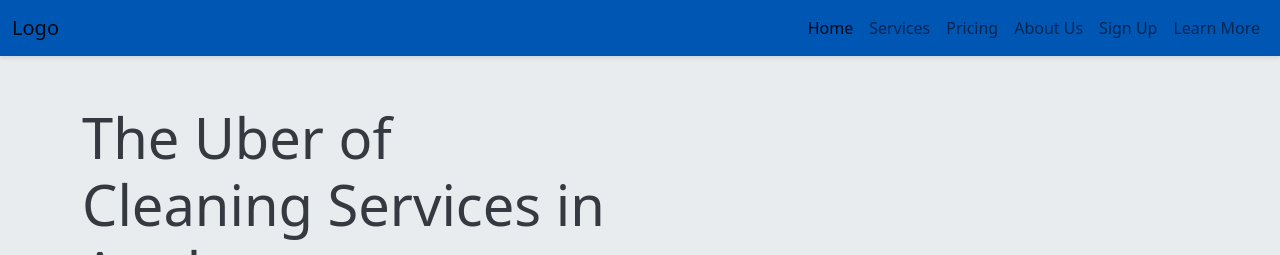
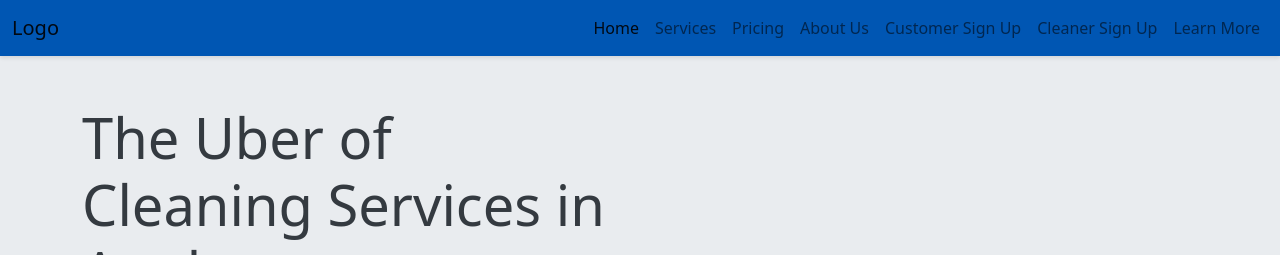
Before and after one commit to JesseRoss001/Anglesey-Cleaners, a Django app: page / in a window 1280 px wide. Shown: the top 255 px of the page. Run offline with Django 5.2, Linux system fonts and the light colour scheme; some libraries are stand-ins or nearby versions.

Commit message:
Update html with links to signup forms

```diff
--- a/cleaning_agency/users/templates/users/cleaner_signup.html
+++ b/cleaning_agency/users/templates/users/cleaner_signup.html
@@ -1,10 +1,11 @@
+
 <!DOCTYPE html>
 <html lang="en">
 <head>
     <meta charset="UTF-8">
     <meta name="viewport" content="width=device-width, initial-scale=1.0">
     <title>Cleaner Signup</title>
-    <link rel="stylesheet" href="{% static 'css/styles.css' %}">
+
 </head>
 <body>
     <h1>Cleaner Signup</h1>
--- a/cleaning_agency/users/templates/users/customer_signup.html
+++ b/cleaning_agency/users/templates/users/customer_signup.html
@@ -4,7 +4,7 @@
     <meta charset="UTF-8">
     <meta name="viewport" content="width=device-width, initial-scale=1.0">
     <title>Customer Signup</title>
-    <link rel="stylesheet" href="{% static 'css/styles.css' %}">  </head>
+     </head>
 <body>
     <h1>Customer Signup</h1>
     <form method="POST">
--- a/cleaning_agency/users/templates/users/home.html
+++ b/cleaning_agency/users/templates/users/home.html
@@ -100,8 +100,13 @@ footer a:hover {
           <li class="nav-item">
             <a class="nav-link" href="#">About Us</a>
           </li>
+          <!-- Customer Signup Link -->
           <li class="nav-item">
-            <a class="nav-link" href="#">Sign Up</a>
+            <a class="nav-link" href="{% url 'customer_signup' %}">Customer Sign Up</a>
+          </li>
+          <!-- Cleaner Signup Link -->
+          <li class="nav-item">
+            <a class="nav-link" href="{% url 'cleaner_signup' %}">Cleaner Sign Up</a>
           </li>
           <li class="nav-item">
             <a class="nav-link" href="#">Learn More</a>
@@ -111,6 +116,7 @@ footer a:hover {
     </div>
   </nav>
 
+
   <!-- Hero Section -->
   <div class="container mt-5">
     <div class="row align-items-center">
@@ -119,7 +125,7 @@ footer a:hover {
             Uber of Cleaning Services in Anglesey</h1>
             <p class="lead">Discover reliable and affordable cleaning services in Anglesey with our convenient platform.</p>
             <a href="#" class="btn btn-primary me-2">Learn More</a>
-            <a href="#" class="btn btn-secondary">Sign Up</a>
+            <a href="{% url 'customer_signup' %}" class="btn btn-secondary">Sign Up</a>
             </div>
             <div class="col-lg-6">
             <!-- Placeholder for image -->
@@ -189,7 +195,7 @@ footer a:hover {
                       <div class="col-6">
                         <h5>For Cleaners</h5>
                         <p>Expand your client base and manage your schedule with ease.</p>
-                        <a href="#" class="btn btn-secondary">Sign Up</a>
+                        <a href="{% url 'cleaner_signup' %}" class="btn btn-secondary">Sign Up</a>
                       </div>
                     </div>
                   </div>
@@ -209,7 +215,7 @@ footer a:hover {
                       <input type="text" class="form-control" placeholder="Enter your location">
                       <button class="btn btn-primary" type="button">Find</button>
                     </div>
-                    <a href="#" class="btn btn-secondary">Sign Up</a>
+                    <a href="{% url 'customer_signup' %}" class="btn btn-secondary">Sign Up</a>
                   </div>
                 </div>
               </div>
```
